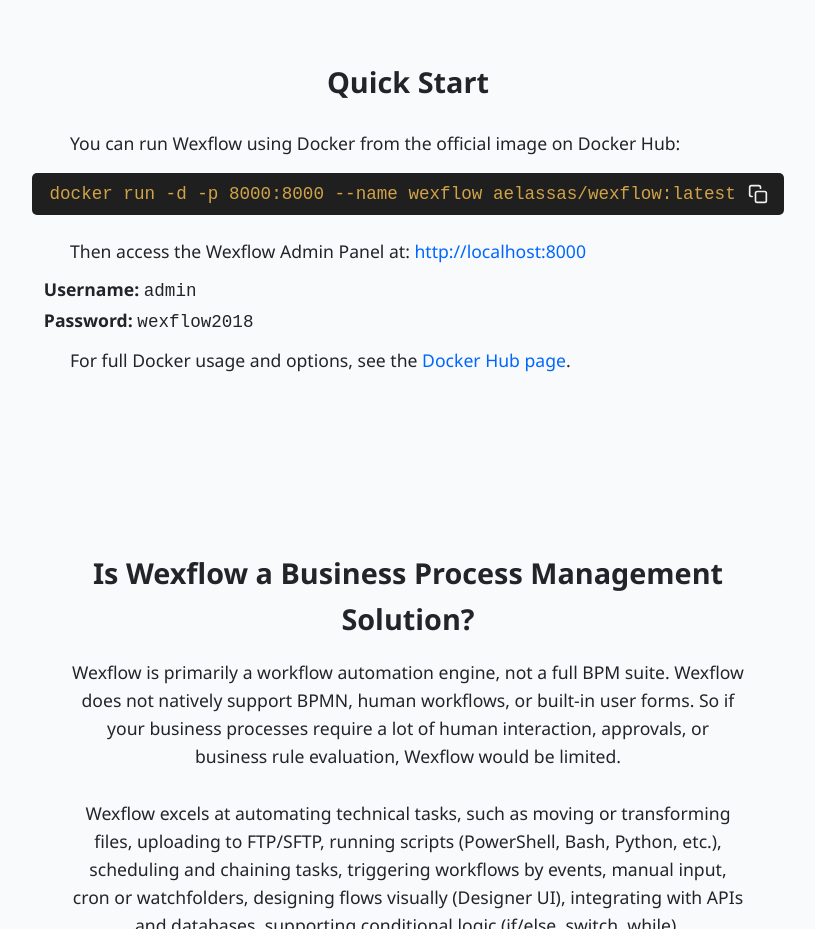
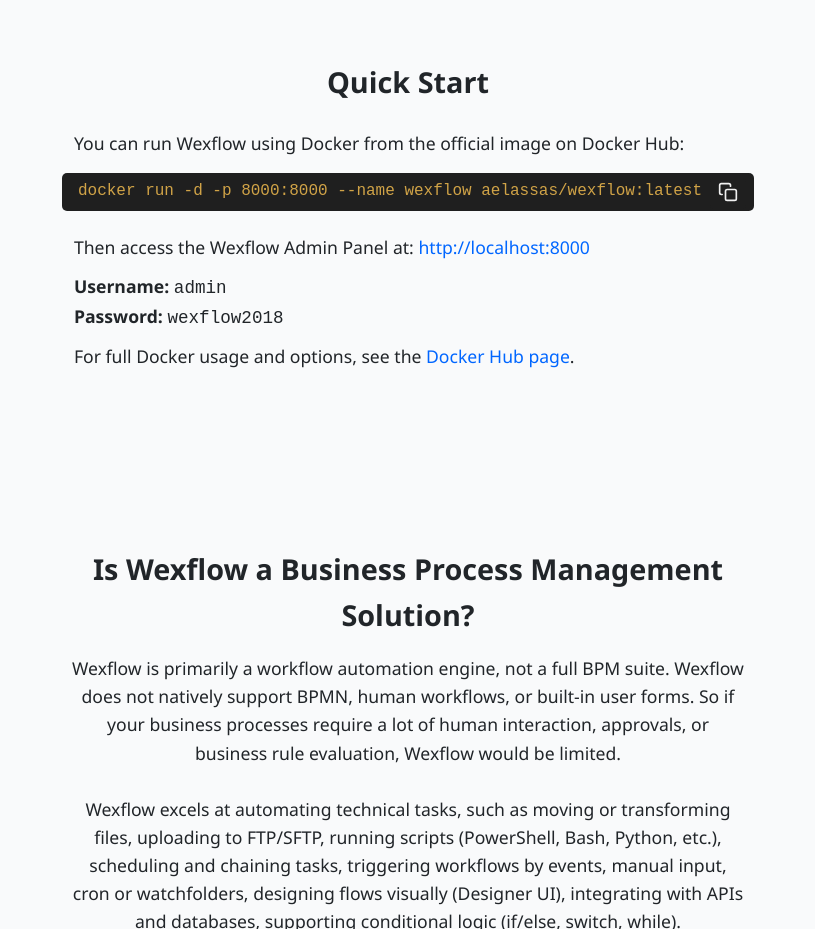
Before and after one commit to wexflow/wexflow.github.io, a website built with Vite: page index.html in a window 1280 px wide. Shown: the part 1032-1961 px from the top of the page, without its empty margins (232-1047 px from the left). Built offline with nearby package versions, Linux system fonts and the light colour scheme.

Commit message:
feat: update pre styles

```diff
--- a/src/css/style.css
+++ b/src/css/style.css
@@ -540,26 +540,25 @@
 }
 
 #quick-start pre {
-  padding: 0.4em 2.75em 0.4em 1em !important;
+  padding: 0.4em 3.25em 0.4em 1em !important;
   margin: 15px 0;
   background-color: var(--pre-bg);
   color: var(--pre-color);
   overflow-x: auto;
   border-radius: 5px;
-  font-size: 1.1rem;
+  font-size: 1rem;
   line-height: 1.6;
   padding: 0 0.75rem;
 }
 
 #copy-btn {
   position: absolute;
-  top: 22px;
+  top: 20px;
   right: 8px;
   background: var(--pre-bg);
   border: none;
   padding: 4px 8px;
   cursor: pointer;
-  font-size: 14px;
   border-radius: 4px;
   transition: background 0.2s ease;
 }
```
